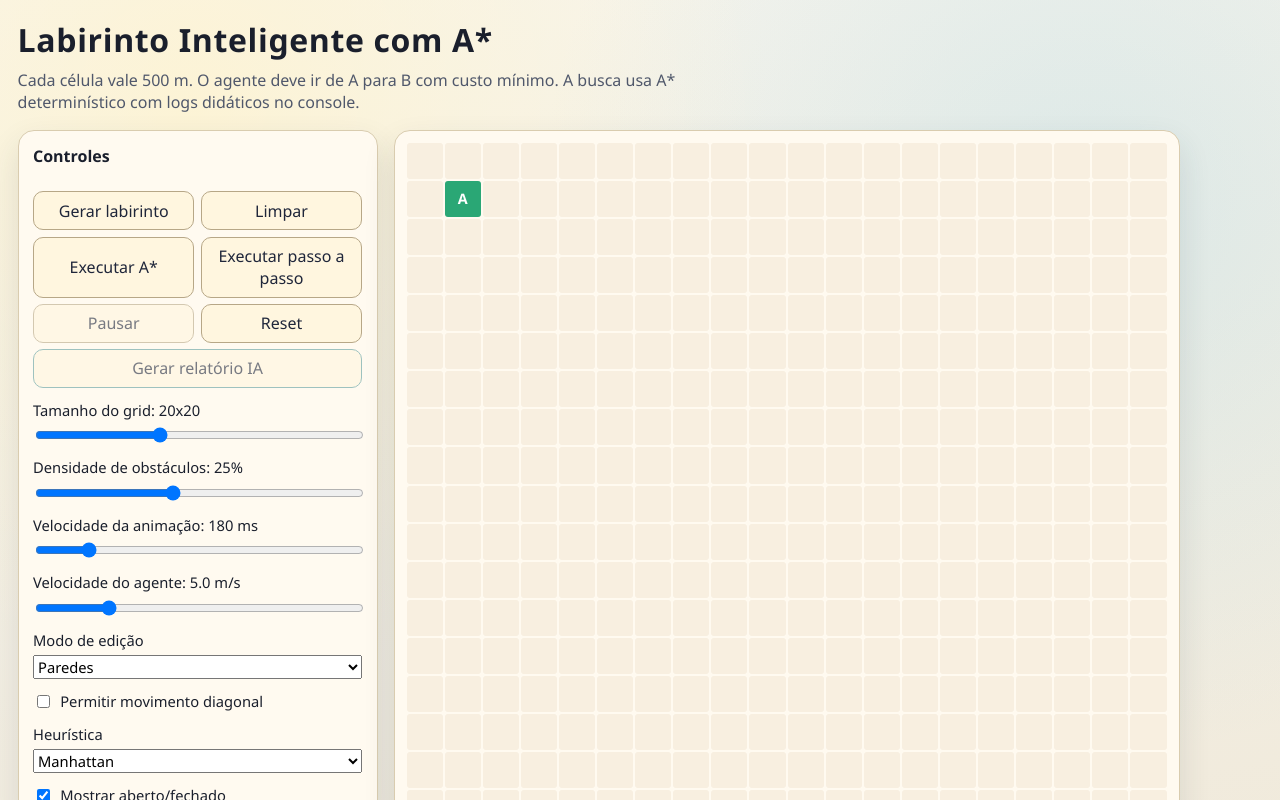
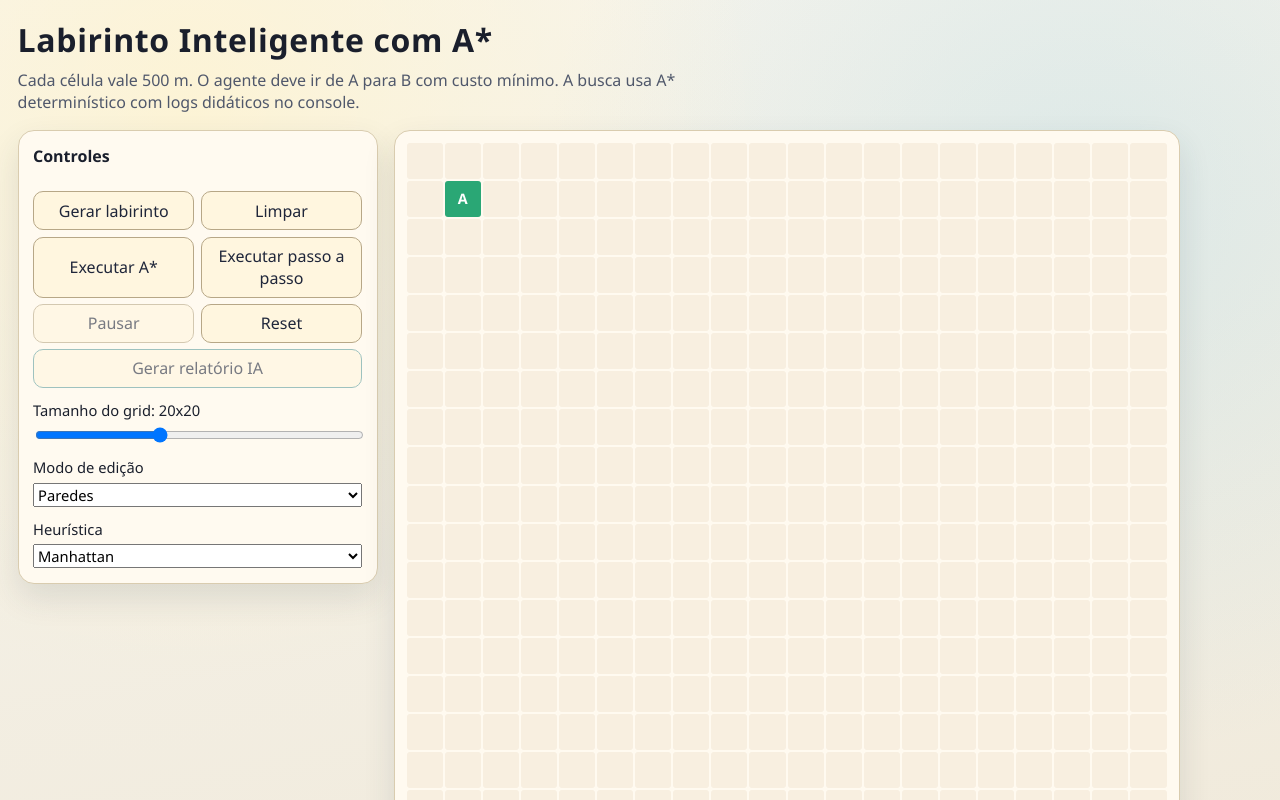
Before and after one commit to AntonioAndreDev/faculdade-heuristicas-ia, a Vue app: page / in a window 1280 px wide. Shown: the top 800 px of the page. Built offline with nearby package versions, Linux system fonts and the light colour scheme.

Commit message:
refac: simplifica simulacao do A* removendo funcionalidades desnecessarias

```diff
--- a/src/App.vue
+++ b/src/App.vue
@@ -5,17 +5,13 @@ import ControlsPanel from './components/ControlsPanel.vue'
 import MetricsPanel from './components/MetricsPanel.vue'
 import AiReportPanel from './components/AiReportPanel.vue'
 import { useMaze } from './composables/useMaze'
-import { VELOCIDADE_PADRAO_AGENTE_MPS, executarAEstrela } from './composables/useAStar'
+import { executarAEstrela } from './composables/useAStar'
 import { explicarExecucao } from './services/openaiService'
 import { criarLoggerAEstrela } from './utils/logger'
 
 const labirinto = useMaze(20)
 
-const permitirDiagonal = ref(false)
 const modoHeuristica = ref('manhattan')
-const mostrarAbertoFechado = ref(true)
-const velocidadeAnimacao = ref(180)
-const velocidadeAgente = ref(VELOCIDADE_PADRAO_AGENTE_MPS)
 
 const conjuntoAbertoVisual = ref(new Set())
 const conjuntoFechadoVisual = ref(new Set())
@@ -148,11 +144,8 @@ function atualizarPayloadUltimaExecucao(resultado) {
   payloadUltimaExecucao.value = {
     configuracao: {
       tamanhoGrade: labirinto.tamanhoGrade.value,
-      densidadeObstaculosPercentual: Math.round(labirinto.densidadeObstaculos.value * 100),
-      permitirDiagonal: permitirDiagonal.value,
       heuristica: rotuloHeuristica(resultado.heuristicaUsada),
       distanciaPassoMetros: 500,
-      velocidadeAgenteMps: velocidadeAgente.value,
     },
     metricas: {
       encontrou: resultado.encontrou,
@@ -189,7 +182,7 @@ async function animarPassoAPasso(resultado) {
     }
 
     aplicarIteracao(iteracao)
-    await aguardar(velocidadeAnimacao.value)
+    await aguardar(180)
   }
 
   if (tokenLocal !== tokenAnimacao.value) {
@@ -252,9 +245,7 @@ function executarBuscaAEstrela({ animar }) {
     grade: labirinto.grade.value,
     inicio: labirinto.inicio.value,
     objetivo: labirinto.objetivo.value,
-    permitirDiagonal: permitirDiagonal.value,
     modoHeuristica: modoHeuristica.value,
-    velocidadeAgenteMps: velocidadeAgente.value,
     logger,
   })
 
@@ -268,7 +259,7 @@ function executarBuscaAEstrela({ animar }) {
 }
 
 function aoGerarLabirinto() {
-  labirinto.gerarLabirintoAleatorio(labirinto.densidadeObstaculos.value)
+  labirinto.gerarLabirintoAleatorio()
   limparBusca()
   relatorioIa.value = ''
   erroIa.value = ''
@@ -356,13 +347,8 @@ onBeforeUnmount(() => {
     <section class="layout-grid">
       <ControlsPanel
         :tamanho-grade="labirinto.tamanhoGrade.value"
-        :densidade-obstaculos="labirinto.densidadeObstaculos.value"
-        :velocidade-animacao="velocidadeAnimacao"
-        :velocidade-agente="velocidadeAgente"
         :modo-edicao="labirinto.modoEdicao.value"
         :modo-heuristica="modoHeuristica"
-        :permitir-diagonal="permitirDiagonal"
-        :mostrar-aberto-fechado="mostrarAbertoFechado"
         :esta-animando="estaAnimando"
         :esta-pausado="estaPausado"
         :pode-gerar-relatorio="podeGerarRelatorio"
@@ -375,13 +361,8 @@ onBeforeUnmount(() => {
         @resetar-busca="aoResetarBusca"
         @gerar-relatorio-ia="aoGerarRelatorioIa"
         @atualizar:tamanho-grade="aoMudarTamanhoGrade"
-        @atualizar:densidade-obstaculos="(valor) => (labirinto.densidadeObstaculos.value = valor)"
-        @atualizar:velocidade-animacao="(valor) => (velocidadeAnimacao.value = valor)"
-        @atualizar:velocidade-agente="(valor) => (velocidadeAgente.value = valor)"
         @atualizar:modo-edicao="(valor) => (labirinto.modoEdicao.value = valor)"
         @atualizar:modo-heuristica="(valor) => (modoHeuristica.value = valor)"
-        @atualizar:permitir-diagonal="(valor) => (permitirDiagonal.value = valor)"
-        @atualizar:mostrar-aberto-fechado="(valor) => (mostrarAbertoFechado.value = valor)"
       />
 
       <main class="board-area">
@@ -393,7 +374,6 @@ onBeforeUnmount(() => {
           :conjunto-fechado="conjuntoFechadoVisual"
           :conjunto-caminho="conjuntoCaminhoVisual"
           :chave-atual="chaveAtualVisual"
-          :mostrar-aberto-fechado="mostrarAbertoFechado"
           :desabilitado="estaAnimando"
           @celula-clicada="aoClicarCelula"
         />
--- a/src/components/ControlsPanel.vue
+++ b/src/components/ControlsPanel.vue
@@ -3,18 +3,6 @@ import { computed } from 'vue'
 
 const props = defineProps({
   tamanhoGrade: {
-    type: Number,
-    required: true,
-  },
-  densidadeObstaculos: {
-    type: Number,
-    required: true,
-  },
-  velocidadeAnimacao: {
-    type: Number,
-    required: true,
-  },
-  velocidadeAgente: {
     type: Number,
     required: true,
   },
@@ -24,14 +12,6 @@ const props = defineProps({
   },
   modoHeuristica: {
     type: String,
-    required: true,
-  },
-  permitirDiagonal: {
-    type: Boolean,
-    required: true,
-  },
-  mostrarAbertoFechado: {
-    type: Boolean,
     required: true,
   },
   estaAnimando: {
@@ -61,17 +41,11 @@ const emit = defineEmits([
   'resetar-busca',
   'gerar-relatorio-ia',
   'atualizar:tamanho-grade',
-  'atualizar:densidade-obstaculos',
-  'atualizar:velocidade-animacao',
-  'atualizar:velocidade-agente',
   'atualizar:modo-edicao',
   'atualizar:modo-heuristica',
-  'atualizar:permitir-diagonal',
-  'atualizar:mostrar-aberto-fechado',
 ])
 
 const rotuloPausa = computed(() => (props.estaPausado ? 'Retomar' : 'Pausar'))
-const percentualDensidade = computed(() => Math.round(props.densidadeObstaculos * 100))
 
 function paraNumero(evento) {
   return Number(evento.target.value)
@@ -112,42 +86,6 @@ function paraNumero(evento) {
     </label>
 
     <label class="field">
-      <span>Densidade de obstáculos: {{ percentualDensidade }}%</span>
-      <input
-        type="range"
-        min="0"
-        max="0.6"
-        step="0.05"
-        :value="densidadeObstaculos"
-        @input="emit('atualizar:densidade-obstaculos', paraNumero($event))"
-      />
-    </label>
-
-    <label class="field">
-      <span>Velocidade da animação: {{ velocidadeAnimacao }} ms</span>
-      <input
-        type="range"
-        min="40"
-        max="1000"
-        step="20"
-        :value="velocidadeAnimacao"
-        @input="emit('atualizar:velocidade-animacao', paraNumero($event))"
-      />
-    </label>
-
-    <label class="field">
-      <span>Velocidade do agente: {{ velocidadeAgente.toFixed(1) }} m/s</span>
-      <input
-        type="range"
-        min="1"
-        max="20"
-        step="0.5"
-        :value="velocidadeAgente"
-        @input="emit('atualizar:velocidade-agente', paraNumero($event))"
-      />
-    </label>
-
-    <label class="field">
       <span>Modo de edição</span>
       <select :value="modoEdicao" @change="emit('atualizar:modo-edicao', $event.target.value)">
         <option value="parede">Paredes</option>
@@ -156,29 +94,11 @@ function paraNumero(evento) {
       </select>
     </label>
 
-    <label class="field checkbox">
-      <input
-        type="checkbox"
-        :checked="permitirDiagonal"
-        @change="emit('atualizar:permitir-diagonal', $event.target.checked)"
-      />
-      <span>Permitir movimento diagonal</span>
-    </label>
-
     <label class="field">
       <span>Heurística</span>
       <select :value="modoHeuristica" @change="emit('atualizar:modo-heuristica', $event.target.value)">
         <option value="manhattan">Manhattan</option>
       </select>
     </label>
-
-    <label class="field checkbox">
-      <input
-        type="checkbox"
-        :checked="mostrarAbertoFechado"
-        @change="emit('atualizar:mostrar-aberto-fechado', $event.target.checked)"
-      />
-      <span>Mostrar aberto/fechado</span>
-    </label>
   </aside>
 </template>
--- a/src/components/MazeGrid.vue
+++ b/src/components/MazeGrid.vue
@@ -29,10 +29,6 @@ const props = defineProps({
   chaveAtual: {
     type: String,
     default: '',
-  },
-  mostrarAbertoFechado: {
-    type: Boolean,
-    default: true,
   },
   desabilitado: {
     type: Boolean,
@@ -85,13 +81,11 @@ function classesCelula(celula) {
     return classes
   }
 
-  if (props.mostrarAbertoFechado) {
-    if (props.conjuntoAberto.has(celula.chave)) {
-      classes['is-open'] = true
-    }
-    if (props.conjuntoFechado.has(celula.chave)) {
-      classes['is-closed'] = true
-    }
+  if (props.conjuntoAberto.has(celula.chave)) {
+    classes['is-open'] = true
+  }
+  if (props.conjuntoFechado.has(celula.chave)) {
+    classes['is-closed'] = true
   }
 
   return classes
--- a/src/composables/useAStar.js
+++ b/src/composables/useAStar.js
@@ -6,13 +6,6 @@ const DIRECOES_ORTOGONAIS = [
   { dx: -1, dy: 0, fator: 1 },
   { dx: 0, dy: 1, fator: 1 },
   { dx: 0, dy: -1, fator: 1 },
-]
-
-const DIRECOES_DIAGONAIS = [
-  { dx: 1, dy: 1, fator: Math.SQRT2 },
-  { dx: 1, dy: -1, fator: Math.SQRT2 },
-  { dx: -1, dy: 1, fator: Math.SQRT2 },
-  { dx: -1, dy: -1, fator: Math.SQRT2 },
 ]
 
 function chaveNo(x, y) {
@@ -55,15 +48,11 @@ function custoHeuristico(origem, objetivo, modoHeuristica) {
   return (dx + dy) * DISTANCIA_CELULA_METROS
 }
 
-function obterVizinhos(noAtual, grade, permitirDiagonal) {
+function obterVizinhos(noAtual, grade) {
   const tamanho = grade.length
-  const direcoes = permitirDiagonal
-    ? [...DIRECOES_ORTOGONAIS, ...DIRECOES_DIAGONAIS]
-    : DIRECOES_ORTOGONAIS
-
   const vizinhos = []
 
-  for (const direcao of direcoes) {
+  for (const direcao of DIRECOES_ORTOGONAIS) {
     const proximoX = noAtual.x + direcao.dx
     const proximoY = noAtual.y + direcao.dy
 
@@ -73,14 +62,6 @@ function obterVizinhos(noAtual, grade, permitirDiagonal) {
 
     if (estaBloqueada(grade, proximoX, proximoY)) {
       continue
-    }
-
-    if (permitirDiagonal && direcao.dx !== 0 && direcao.dy !== 0) {
-      const horizontalBloqueada = estaBloqueada(grade, noAtual.x + direcao.dx, noAtual.y)
-      const verticalBloqueada = estaBloqueada(grade, noAtual.x, noAtual.y + direcao.dy)
-      if (horizontalBloqueada || verticalBloqueada) {
-        continue
-      }
     }
 
     vizinhos.push({
@@ -150,7 +131,6 @@ function executarBusca({
   grade,
   inicio,
   objetivo,
-  permitirDiagonal,
   modoHeuristica,
   desabilitarHeuristica,
   coletarRastro,
@@ -200,7 +180,7 @@ function executarBusca({
       encontrou = true
       noObjetivo = atual
     } else {
-      const vizinhos = obterVizinhos(atual, grade, permitirDiagonal)
+      const vizinhos = obterVizinhos(atual, grade)
       for (const vizinho of vizinhos) {
         const chaveVizinho = chaveNo(vizinho.x, vizinho.y)
 
@@ -290,9 +270,7 @@ export function executarAEstrela({
   grade,
   inicio,
   objetivo,
-  permitirDiagonal = false,
   modoHeuristica = 'manhattan',
-  velocidadeAgenteMps = VELOCIDADE_PADRAO_AGENTE_MPS,
   logger,
 }) {
   const heuristicaSegura = 'manhattan'
@@ -301,7 +279,6 @@ export function executarAEstrela({
     algoritmo: 'A*',
     tamanhoGrade: `${grade.length}x${grade.length}`,
     heuristica: heuristicaSegura,
-    movimentoDiagonal: permitirDiagonal,
     custoPassoMetros: DISTANCIA_CELULA_METROS,
   })
 
@@ -310,7 +287,6 @@ export function executarAEstrela({
     grade,
     inicio,
     objetivo,
-    permitirDiagonal,
     modoHeuristica: heuristicaSegura,
     desabilitarHeuristica: false,
     coletarRastro: true,
@@ -322,14 +298,13 @@ export function executarAEstrela({
     grade,
     inicio,
     objetivo,
-    permitirDiagonal,
     modoHeuristica: heuristicaSegura,
     desabilitarHeuristica: true,
     coletarRastro: false,
     logger: null,
   })
 
-  const tempoTotalSegundos = resultadoAEstrela.distanciaTotalMetros / Math.max(velocidadeAgenteMps, 0.001)
+  const tempoTotalSegundos = resultadoAEstrela.distanciaTotalMetros / Math.max(VELOCIDADE_PADRAO_AGENTE_MPS, 0.001)
 
   const resultado = {
     ...resultadoAEstrela,
--- a/src/composables/useMaze.js
+++ b/src/composables/useMaze.js
@@ -22,7 +22,6 @@ function criarPontosIniciais(tamanho) {
 
 export function useMaze(tamanhoInicial = 20) {
   const tamanhoGrade = ref(tamanhoInicial)
-  const densidadeObstaculos = ref(0.25)
   const modoEdicao = ref('parede')
 
   const pontosIniciais = criarPontosIniciais(tamanhoInicial)
@@ -48,8 +47,8 @@ export function useMaze(tamanhoInicial = 20) {
     grade.value = criarGrade(tamanhoGrade.value, false)
   }
 
-  function gerarLabirintoAleatorio(densidade = densidadeObstaculos.value) {
-    const densidadeNormalizada = Math.max(0, Math.min(Number(densidade), 0.75))
+  function gerarLabirintoAleatorio() {
+    const densidadeNormalizada = 0.25
     const proximaGrade = criarGrade(tamanhoGrade.value, false)
 
     for (let y = 0; y < tamanhoGrade.value; y += 1) {
@@ -128,7 +127,6 @@ export function useMaze(tamanhoInicial = 20) {
   return {
     grade,
     tamanhoGrade,
-    densidadeObstaculos,
     inicio,
     objetivo,
     modoEdicao,
```
Also changed, not shown: 1 other file (tests, documents, lock files or other folders).
